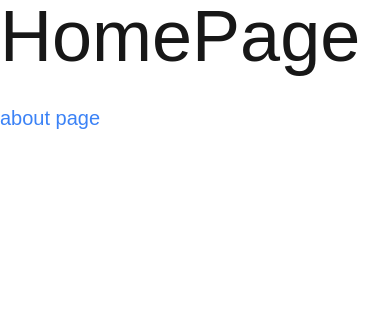
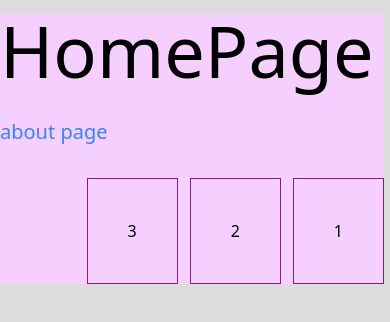
Before and after one commit to yuna-c/nextjs-tutorial, a Next.js app: page / in a window 390 px wide. Shown: the top 322 px of the page. Built offline with nearby package versions, Linux system fonts and the light colour scheme.

Commit message:
Tailwind css - hover - media query - transition - color - grid/flex

```diff
--- a/app/globals.css
+++ b/app/globals.css
@@ -2,7 +2,11 @@
 @tailwind components;
 @tailwind utilities;
 
-:root {
+body {
+  background: gainsboro;
+}
+
+/* :root {
   --background: #ffffff;
   --foreground: #171717;
 }
@@ -24,4 +28,4 @@ body {
   .text-balance {
     text-wrap: balance;
   }
-}
+} */
--- a/app/page.tsx
+++ b/app/page.tsx
@@ -2,11 +2,17 @@ import Link from 'next/link'
 
 const HomePage = () => {
   return (
-    <div>
+    <div className="bg-fuchsia-200 w-96 mt-3.5 hover:bg-pink-500 transition-all duration-500 lg:bg-orange-500">
       <h1 className="text-7xl">HomePage</h1>
-      <Link href="/about" className="text-xl text-blue-500 inline-block mt-8">
+      <Link href="/about" className="text-xl text-blue-500 inline-block my-8">
         about page
       </Link>
+
+      <ul className="flex gap-3 flex-row-reverse">
+        <li className="p-10 border border-fuchsia-800">1</li>
+        <li className="p-10 border border-fuchsia-800">2</li>
+        <li className="p-10 border border-fuchsia-800">3</li>
+      </ul>
     </div>
   )
 }
```
